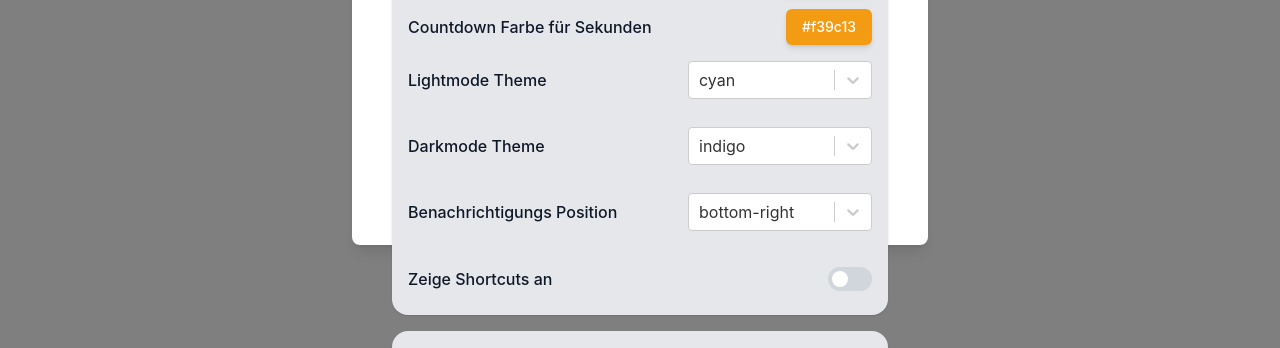
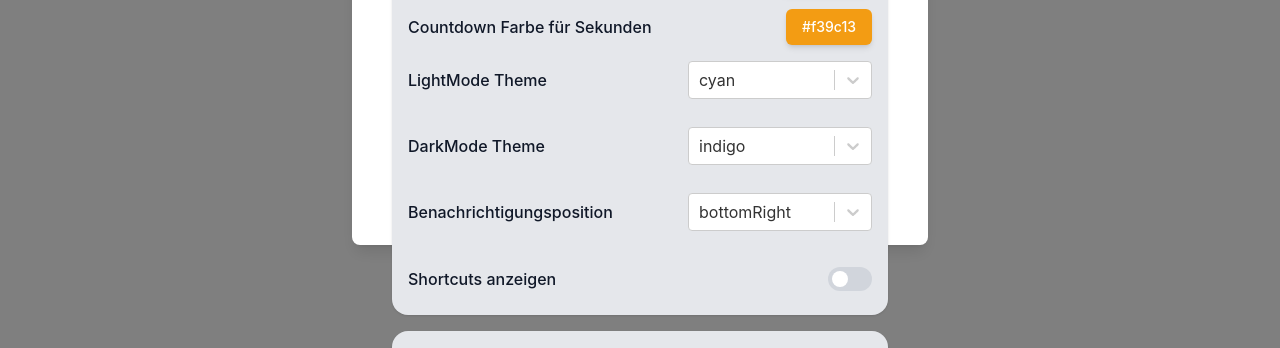
Before and after one commit to LukasDano/azr-react, a React (Vite) app: page / in a window 1280 px wide. Both pictures are taken after a click on the button 1156 px from the left and 36 px from the top of the page. Shown: the part 435-783 px from the top of the page. Built offline with nearby package versions, Linux system fonts and the light colour scheme.

Commit message:
[#37] made the settings ready for Server-Driven-UI

```diff
--- a/src/components/settings/Settings.tsx
+++ b/src/components/settings/Settings.tsx
@@ -2,14 +2,18 @@ import { useContext, useState } from 'react';
 
 import { ColorPicker } from './inputs/ColorSelector.tsx';
 import { SettingsToggle } from './inputs/SettingsToggle';
-import { settingTabs } from './settingConfig.tsx';
+import type { SettingId } from './settingConfig.tsx';
+import { settingsConfig, settingTabs, settingTabsByName } from './settingConfig.tsx';
 import { name, version } from '../../../package.json';
-import { availableThemes, type ThemeType } from '../../static/themes';
-import { notificationPositions, type ToastPosition } from '../../utils/page/notifications.ts';
+import type { ColorTheme, ThemeType } from '../../static/themes';
+import type { ToastPosition } from '../../utils/page/notifications.ts';
+import { sendErrorMessage } from '../../utils/page/notifications.ts';
 import type { CountdownUnit } from '../content/countdown/CountdownElement.tsx';
 import { DropDownSelect } from '../content/inputs/DropDownSelect.tsx';
 import { TabBar } from '../content/miscellaneous/TabBar.tsx';
 import { SettingContext, type SettingContextValues } from '../context/SettingContext';
+
+type SettingValue = boolean | string | ColorTheme | ToastPosition;
 
 export const Settings = () => {
     const {
@@ -27,7 +31,12 @@ export const Settings = () => {
         updateToastPosition,
     } = useContext<SettingContextValues>(SettingContext);
 
+    const [activeTabId, setActiveTabId] = useState<number>(settingTabsByName.design.id);
+
     const handleCountdownColorChange = (key: CountdownUnit, val: string) => {
+        if (typeof key === 'undefined')
+            throw Error('handleCountdownColorChange() was called without a valid CountdownUnit');
+
         const updatedColors = {
             ...countdownColors,
             [key]: val,
@@ -37,6 +46,8 @@ export const Settings = () => {
     };
 
     const handleThemeChange = (key: ThemeType, val: string) => {
+        if (typeof key === 'undefined') throw Error('handleThemeChange() was called without a valid ThemeType');
+
         const updatedTheme = {
             ...colorTheme,
             [key]: val,
@@ -45,8 +56,55 @@ export const Settings = () => {
         updateColorTheme(updatedTheme);
     };
 
-    const [activeTabId, setActiveTabId] = useState<number>(settingTabs[0].id);
+    const findValueById = (id: SettingId): SettingValue => {
+        const settingKeyValueMap: Record<SettingId, SettingValue> = {
+            darkMode: darkModeActive,
+            countdownHours: countdownColors.hours,
+            countdownMinutes: countdownColors.minutes,
+            countdownSeconds: countdownColors.seconds,
+            lightModeTheme: colorTheme.light,
+            darkModeTheme: colorTheme.dark,
+            notificationPosition: toastPosition,
+            displayShortcuts: showShortcuts,
+            overtimeAutomatic: overTimeAutomatic,
+        };
 
+        return settingKeyValueMap[id];
+    };
+
+    const executeFunctionById = (id: SettingId, val: SettingValue, funcParamKey: string | null = null): void => {
+        switch (id) {
+            case 'darkMode':
+                updateDarkModeActive(val as boolean);
+                break;
+            case 'countdownHours':
+                handleCountdownColorChange(funcParamKey as CountdownUnit, val as string);
+                break;
+            case 'countdownMinutes':
+                handleCountdownColorChange(funcParamKey as CountdownUnit, val as string);
+                break;
+            case 'countdownSeconds':
+                handleCountdownColorChange(funcParamKey as CountdownUnit, val as string);
+                break;
+            case 'lightModeTheme':
+                handleThemeChange(funcParamKey as ThemeType, val as string);
+                break;
+            case 'darkModeTheme':
+                handleThemeChange(funcParamKey as ThemeType, val as string);
+                break;
+            case 'notificationPosition':
+                updateToastPosition(val as ToastPosition);
+                break;
+            case 'displayShortcuts':
+                updateShowShortcuts(val as boolean);
+                break;
+            case 'overtimeAutomatic':
+                updateOverTimeAutomatic(val as boolean);
+                break;
+            default:
+                sendErrorMessage(`Found no function for id ${id}`);
+        }
+    };
     return (
         <div className="flex w-full flex-col gap-4 overflow-auto p-4">
             <div className="flex w-full justify-center">
@@ -54,61 +112,41 @@ export const Settings = () => {
             </div>
 
             <div className={'flex flex-col gap-4 rounded-2xl bg-gray-200 p-4 shadow-sm dark:bg-gray-600'}>
-                {activeTabId === 0 && (
-                    <>
-                        <SettingsToggle
-                            settingName={'Dark Mode'}
-                            defaultValue={darkModeActive}
-                            onToggle={updateDarkModeActive}
-                        />
-                        <ColorPicker
-                            label={'Countdown Farbe für Stunden'}
-                            color={countdownColors.hours}
-                            onColorChange={(val) => handleCountdownColorChange('hours', val)}
-                        />
-                        <ColorPicker
-                            label={'Countdown Farbe für Minuten'}
-                            color={countdownColors.minutes}
-                            onColorChange={(val) => handleCountdownColorChange('minutes', val)}
-                        />
-                        <ColorPicker
-                            label={'Countdown Farbe für Sekunden'}
-                            color={countdownColors.seconds}
-                            onColorChange={(val) => handleCountdownColorChange('seconds', val)}
-                        />
-                        <DropDownSelect
-                            name={'Lightmode Theme'}
-                            defaultOption={colorTheme.light}
-                            options={Object.keys(availableThemes)}
-                            onChange={(val) => handleThemeChange('light', val as string)}
-                        />
-                        <DropDownSelect
-                            name={'Darkmode Theme'}
-                            defaultOption={colorTheme.dark}
-                            options={Object.keys(availableThemes)}
-                            onChange={(val) => handleThemeChange('dark', val as string)}
-                        />
-                        <DropDownSelect
-                            name={'Benachrichtigungs Position'}
-                            defaultOption={toastPosition}
-                            options={Object.keys(notificationPositions)}
-                            onChange={(val) => updateToastPosition(val as ToastPosition)}
-                        />
-                        <SettingsToggle
-                            settingName={'Zeige Shortcuts an'}
-                            defaultValue={showShortcuts}
-                            onToggle={updateShowShortcuts}
-                        />
-                    </>
-                )}
+                {settingsConfig.map((stg) => {
+                    if (stg.tabId !== activeTabId) return null;
 
-                {activeTabId === 1 && (
-                    <SettingsToggle
-                        settingName={'Nach Arbeitsende automatisch erhöhen'}
-                        defaultValue={overTimeAutomatic}
-                        onToggle={updateOverTimeAutomatic}
-                    />
-                )}
+                    if (stg.component === 'SettingsToggle')
+                        return (
+                            <SettingsToggle
+                                settingName={stg.name}
+                                defaultValue={findValueById(stg.id) as boolean}
+                                onToggle={(val) => executeFunctionById(stg.id, val)}
+                            />
+                        );
+                    else if (stg.component === 'DropDownSelect') {
+                        if (stg.options && stg.options.length === 0) {
+                            sendErrorMessage(`No options found for: ${stg.name}`);
+                            return null;
+                        }
+
+                        return (
+                            <DropDownSelect
+                                name={stg.name}
+                                defaultOption={findValueById(stg.id) as string}
+                                options={stg.options || []}
+                                onChange={(val) => executeFunctionById(stg.id, val as string, stg.funcParamKey)}
+                            />
+                        );
+                    } else if (stg.component === 'ColorPicker')
+                        return (
+                            <ColorPicker
+                                label={stg.name}
+                                color={findValueById(stg.id) as string}
+                                onColorChange={(val) => executeFunctionById(stg.id, val as string, stg.funcParamKey)}
+                            />
+                        );
+                    else return null;
+                })}
             </div>
 
             <div className={'flex flex-col rounded-2xl bg-gray-200 p-3 shadow-sm dark:bg-gray-600'}>
--- a/src/components/settings/settingConfig.tsx
+++ b/src/components/settings/settingConfig.tsx
@@ -1,10 +1,107 @@
 import { Palette, Pickaxe } from 'lucide-react';
 
+import { availableThemes } from '../../static/themes.ts';
+import { notificationPositions } from '../../utils/page/notifications.ts';
 import type { Tab } from '../content/miscellaneous/TabBar.tsx';
 
 const tabIconClasses = 'h-5 w-5';
 
-export const settingTabs: Tab[] = [
-    { title: 'Design', id: 0, icon: <Palette className={tabIconClasses} /> },
-    { title: 'Funktionen', id: 1, icon: <Pickaxe className={tabIconClasses} /> },
+type SettingTabName = 'design' | 'funktionen';
+
+export const settingTabsByName: Record<SettingTabName, Omit<Tab, 'title'>> = {
+    design: { id: 0, icon: <Palette className={tabIconClasses} /> },
+    funktionen: { id: 1, icon: <Pickaxe className={tabIconClasses} /> },
+};
+
+export const settingTabs: Tab[] = Object.entries(settingTabsByName).map(([name, tab]) => ({
+    title: name,
+    id: tab.id,
+    icon: tab.icon,
+}));
+
+type SettingInput = 'SettingsToggle' | 'ColorPicker' | 'DropDownSelect';
+
+export type SettingId =
+    | 'darkMode'
+    | 'countdownHours'
+    | 'countdownMinutes'
+    | 'countdownSeconds'
+    | 'lightModeTheme'
+    | 'darkModeTheme'
+    | 'notificationPosition'
+    | 'displayShortcuts'
+    | 'overtimeAutomatic';
+
+type Setting = {
+    id: SettingId;
+    name: string;
+    component: SettingInput;
+    funcParamKey?: string;
+    options?: string[];
+    tabId: number;
+};
+
+export const settingsConfig: Setting[] = [
+    {
+        id: 'darkMode',
+        name: 'Dark Mode',
+        component: 'SettingsToggle',
+        tabId: settingTabsByName.design.id,
+    },
+    {
+        id: 'countdownHours',
+        name: 'Countdown Farbe für Stunden',
+        component: 'ColorPicker',
+        funcParamKey: 'hours',
+        tabId: settingTabsByName.design.id,
+    },
+    {
+        id: 'countdownMinutes',
+        name: 'Countdown Farbe für Minuten',
+        component: 'ColorPicker',
+        funcParamKey: 'minutes',
+        tabId: settingTabsByName.design.id,
+    },
+    {
+        id: 'countdownSeconds',
+        name: 'Countdown Farbe für Sekunden',
+        component: 'ColorPicker',
+        funcParamKey: 'seconds',
+        tabId: settingTabsByName.design.id,
+    },
+    {
+        id: 'lightModeTheme',
+        name: 'LightMode Theme',
+        component: 'DropDownSelect',
+        funcParamKey: 'light',
+        options: Object.keys(availableThemes),
+        tabId: settingTabsByName.design.id,
+    },
+    {
+        id: 'darkModeTheme',
+        name: 'DarkMode Theme',
+        component: 'DropDownSelect',
+        funcParamKey: 'dark',
+        options: Object.keys(availableThemes),
+        tabId: settingTabsByName.design.id,
+    },
+    {
+        id: 'notificationPosition',
+        name: 'Benachrichtigungsposition',
+        component: 'DropDownSelect',
+        options: Object.keys(notificationPositions),
+        tabId: settingTabsByName.design.id,
+    },
+    {
+        id: 'displayShortcuts',
+        name: 'Shortcuts anzeigen',
+        component: 'SettingsToggle',
+        tabId: settingTabsByName.design.id,
+    },
+    {
+        id: 'overtimeAutomatic',
+        name: 'Nach Arbeitsende automatisch erhöhen',
+        component: 'SettingsToggle',
+        tabId: settingTabsByName.funktionen.id,
+    },
 ];
--- a/src/utils/storage/localStorageManger.ts
+++ b/src/utils/storage/localStorageManger.ts
@@ -1,7 +1,6 @@
 import type { Time } from '../../static/importantTypes';
 import type { ColorTheme, CountdownColors } from '../../static/themes.ts';
 import { defaultColorTheme, defaultCountdownTheme } from '../../static/themes.ts';
-import { notificationPositions } from '../page/notifications.ts';
 
 export type StorageKey =
     | 'darkModeActive'
@@ -19,7 +18,7 @@ const defaultValues: Record<StorageKey, StorageValue> = {
     colorTheme: defaultColorTheme,
     overTimeAutomatic: false,
     showShortcuts: false,
-    toastPosition: notificationPositions.bottomRight,
+    toastPosition: 'bottomRight',
 };
 
 export const getStorageValue = (key: StorageKey): StorageValue => {
```
